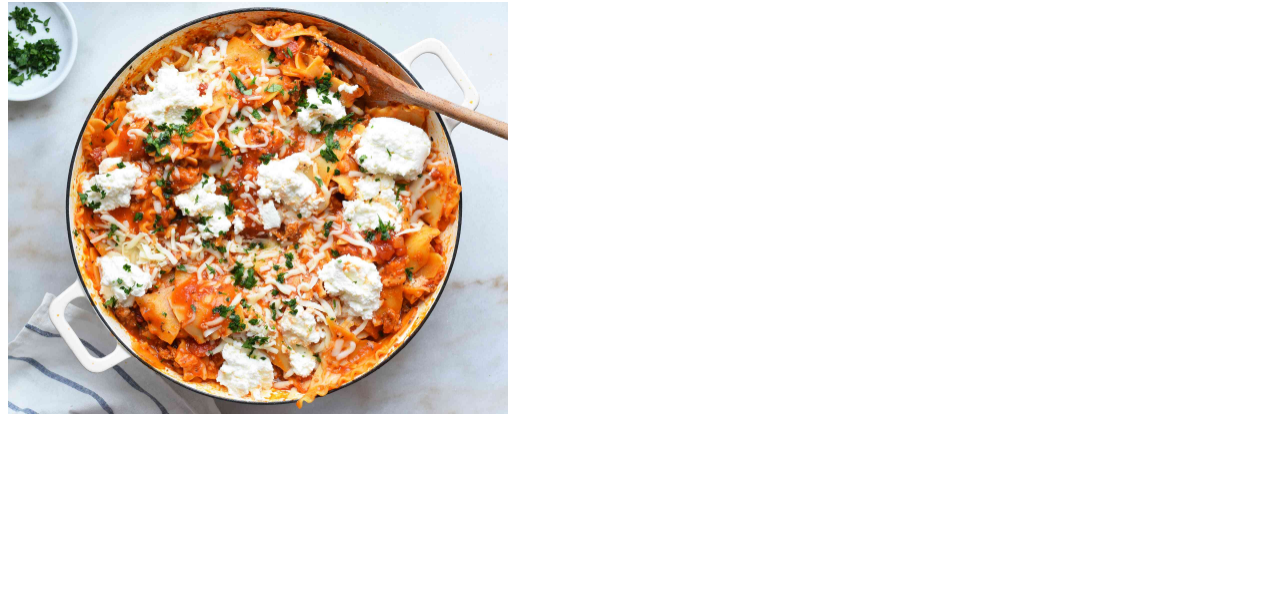
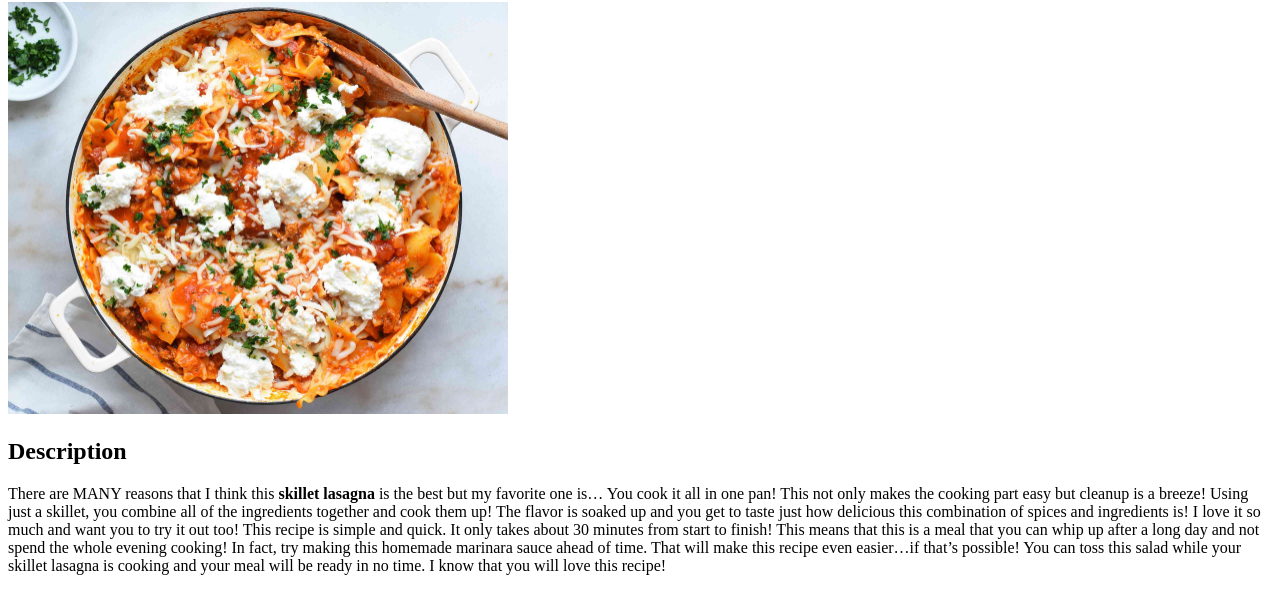
Before and after one commit to azadatiqur/odin-recipes, a plain HTML site: page recipes/lasagna.html in a window 1280 px wide. Shown: the part 78-692 px from the top of the page. Drawn offline with Linux system fonts and the light colour scheme.

Commit message:
Add Description

```diff
--- a/recipes/lasagna.html
+++ b/recipes/lasagna.html
@@ -8,5 +8,9 @@
     <body>
         <h1>Skillet Lasagna</h1>
         <img src="../img/skillet_lasagna.jpg" alt="This is a photo of Skillet Lasagna" width="500">
+        <h2>Description</h2>
+        <p>There are MANY reasons that I think this <strong>skillet lasagna</strong> is the best but my favorite one is… You cook it all in one pan! This not only makes the cooking part easy but cleanup is a breeze! Using just a skillet, you combine all of the ingredients together and cook them up! The flavor is soaked up and you get to taste just how delicious this combination of spices and ingredients is! I love it so much and want you to try it out too!
+
+            This recipe is simple and quick. It only takes about 30 minutes from start to finish! This means that this is a meal that you can whip up after a long day and not spend the whole evening cooking! In fact, try making this homemade marinara sauce ahead of time. That will make this recipe even easier…if that’s possible! You can toss this salad while your skillet lasagna is cooking and your meal will be ready in no time. I know that you will love this recipe!</p>
     </body>
 </html>
```
